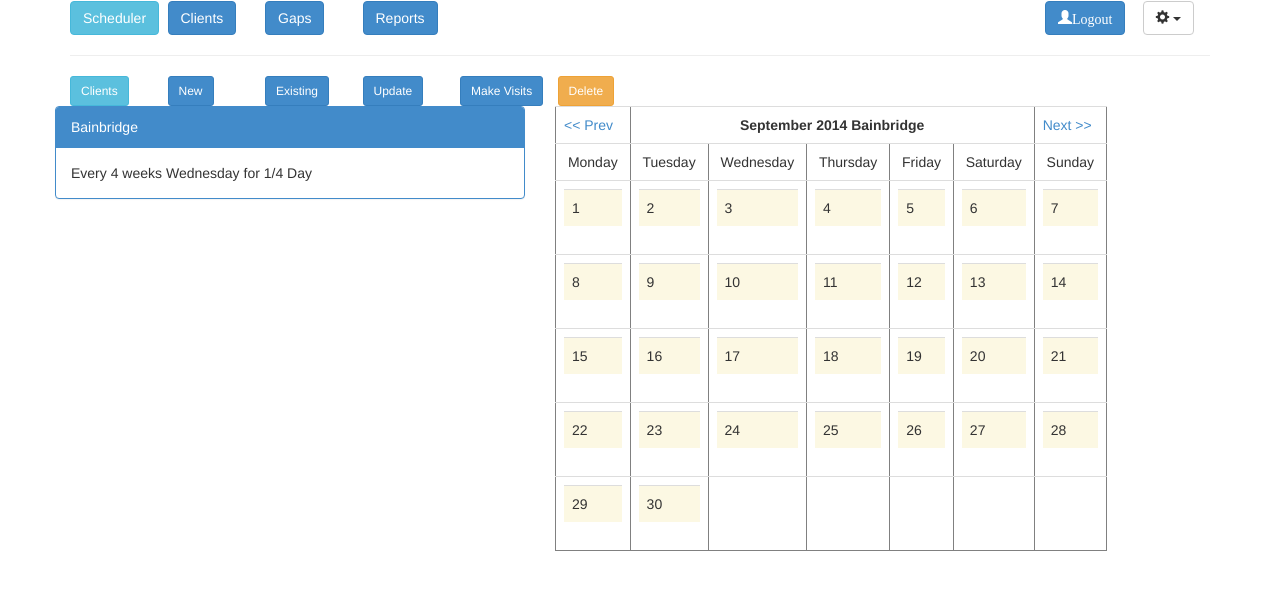
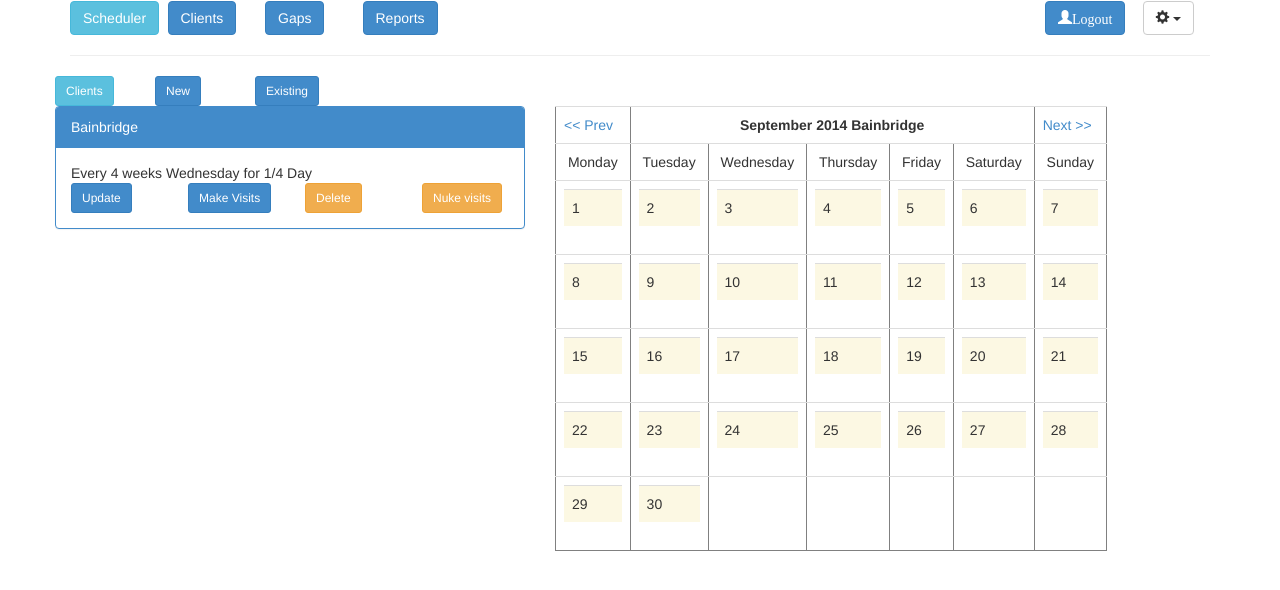
Before and after one commit to dwagon/Scheduler, a Django app: page /client/9/ in a window 1280 px wide. Shown: the top 590 px of the page. Run offline with Django 3.2, Linux system fonts and the light colour scheme; a user stored in the database is signed in; data comes from the database, SQL or seed files in the repository; data that the repository does not hold is empty; parts of the project's set-up code (start-up, migrations or seed data) failed here and were passed over; some libraries are stand-ins or nearby versions.

Commit message:
Fixing the UX for gap and client

```diff
--- a/scheduler/client/templates/client/client_base.html
+++ b/scheduler/client/templates/client/client_base.html
@@ -1,5 +1,6 @@
 {% extends "base/base.html" %}
 {% block subbuttonbar %}
+<div class="row">
     <div class="col-md-1">
         <a href="{% url 'clientIndex' %}"><button type="button" class="btn btn-info btn-sm">Clients</button></a>
     </div>
@@ -9,28 +10,7 @@
     <div class="col-md-1">
         <a href="{% url 'clientList' %}"><button type="button" class="btn btn-primary btn-sm">Existing</button></a>
     </div>
-    <div class="col-md-1">
-        {% if client %}
-            <a href="{%url 'clientUpdate' client.id %}" type="button" class="btn btn-primary btn-sm">Update</a>
-        {% endif %}
-    </div>
-    <div class="col-md-1">
-        {% if client %}
-            <a href="{%url 'clientGenerateVisits' client.id %}" type="button" class="btn btn-primary btn-sm">Make Visits</a>
-        {% endif %}
-    </div>
-    <div class="col-md-1">
-        {% if client %}
-            <a href="{%url 'clientDelete' client.id %}" type="button" class="btn btn-warning btn-sm">Delete</a>
-        {% endif %}
-    </div>
-    {% if visits %}
-        <div class="col-md-1">
-            {% if client %}
-                <a href="{%url 'clientDeleteVisits' client.id %}" type="button" class="btn btn-warning btn-sm">Nuke visits</a>
-            {% endif %}
-        </div>
-    {% endif %}
+</div>
 {% endblock %}
 
 {% block content %}
--- a/scheduler/client/templates/client/client_view.html
+++ b/scheduler/client/templates/client/client_view.html
@@ -21,5 +21,19 @@ Every {{client.regularity}} weeks
 {% if client.note %}
     Notes: {{client.note}}<br>
 {% endif %}
+<div class="row">
+    <div class="col-md-3">
+        <a href="{%url 'clientUpdate' client.id %}" type="button" class="btn btn-primary btn-sm">Update</a>
+    </div>
+    <div class="col-md-3">
+        <a href="{%url 'clientGenerateVisits' client.id %}" type="button" class="btn btn-primary btn-sm">Make Visits</a>
+    </div>
+    <div class="col-md-3">
+        <a href="{%url 'clientDelete' client.id %}" type="button" class="btn btn-warning btn-sm">Delete</a>
+    </div>
+    <div class="col-md-3">
+        <a href="{%url 'clientDeleteVisits' client.id %}" type="button" class="btn btn-warning btn-sm">Nuke visits</a>
+    </div>
 </div>
 </div>
+</div>
```
Also changed, not shown: scheduler/gap/templates/gap/gap_base.html (+5 -13 lines), scheduler/gap/templates/gap/gap_view.html (+14 -2 lines).
